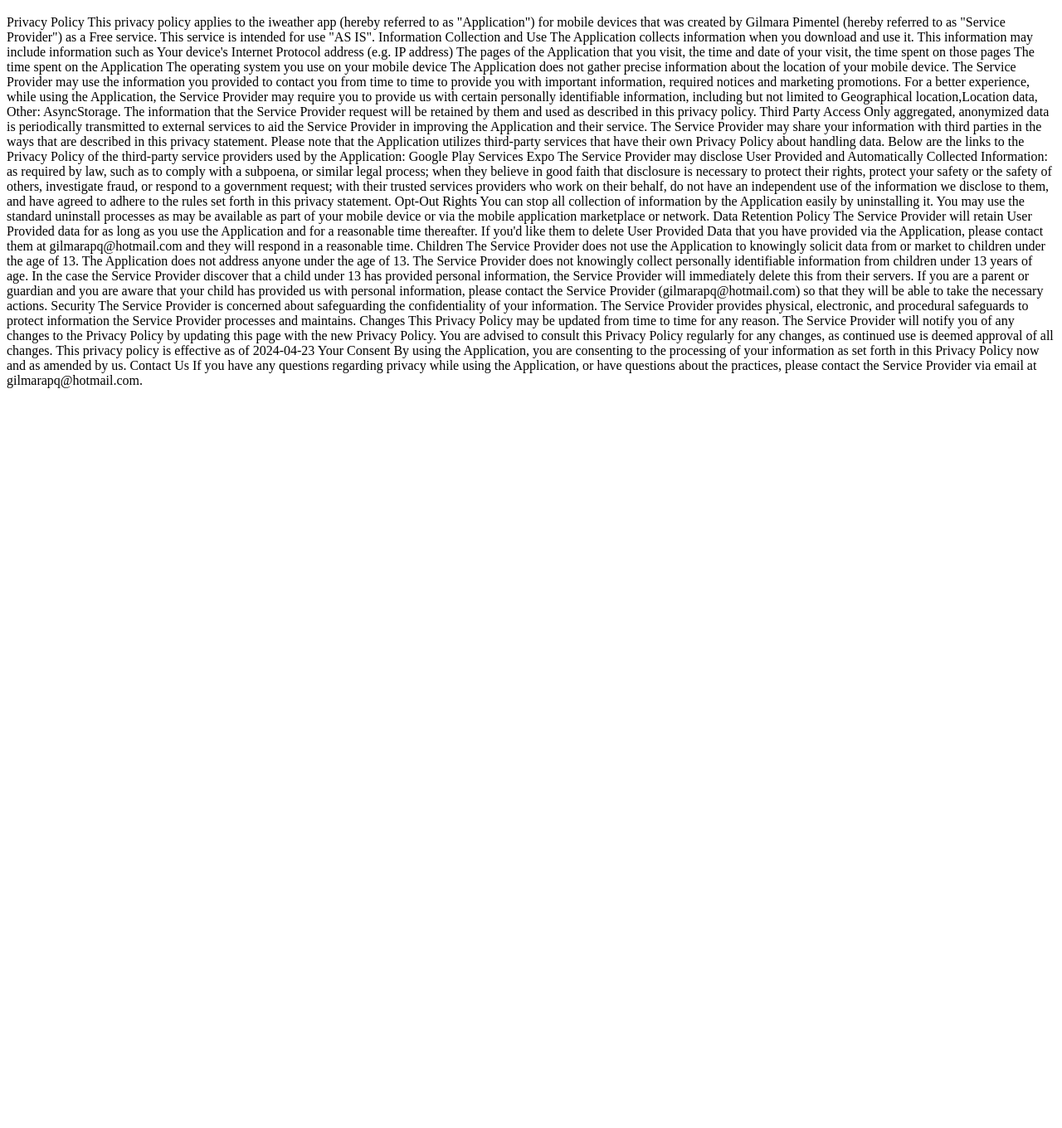
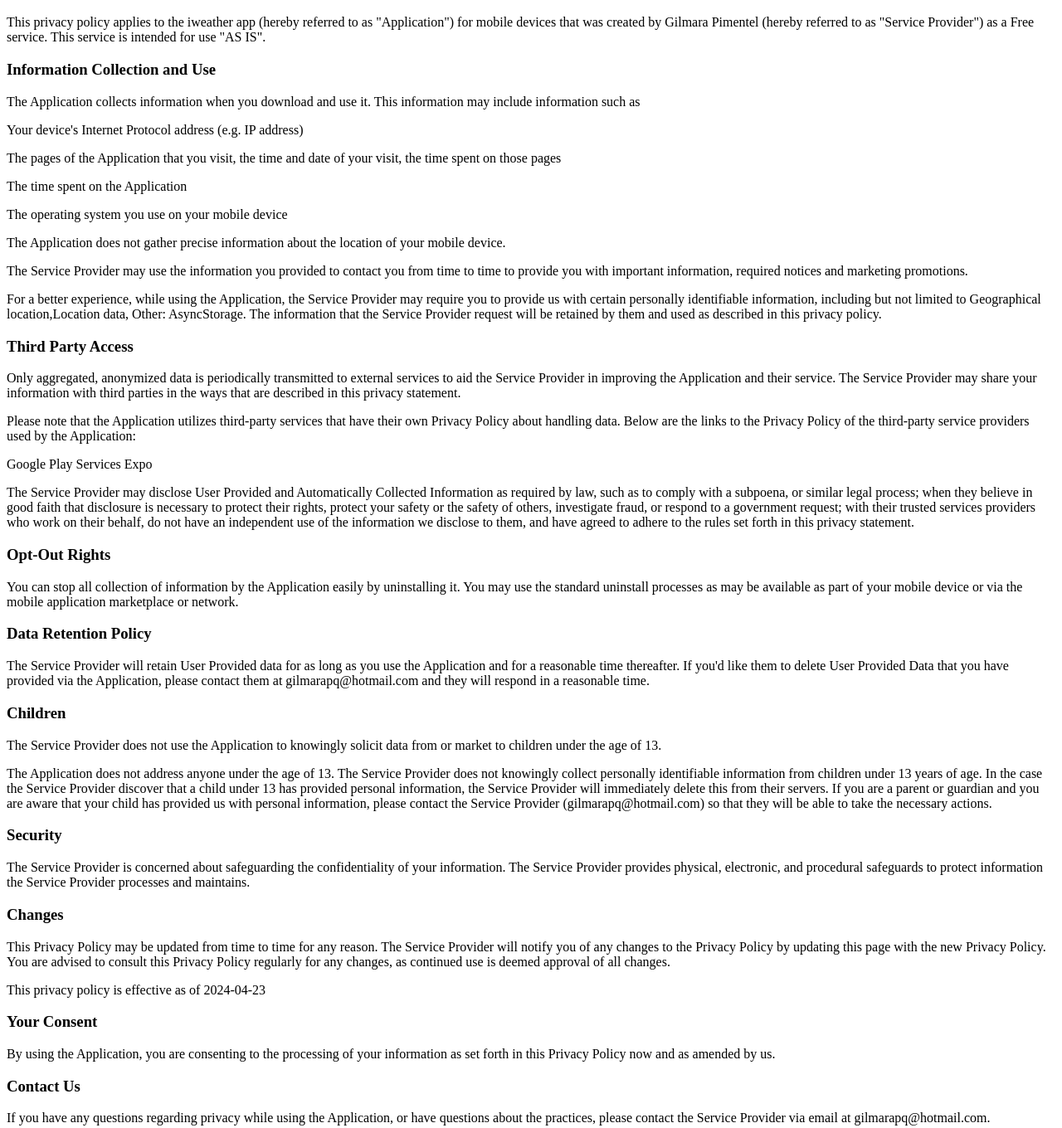
Before and after one commit to Gilmara-Git/Privacy-policy-mobile, a plain HTML site: page index.html in a window 1280 px wide. Shown: the part 48-1408 px from the top of the page at 83% size. Before the commit the page ends 800 px from the top, so only its background shows below. Drawn offline with Linux system fonts and the light colour scheme.

Commit message:
Update index.html
Format Privacy Policy

```diff
--- a/index.html
+++ b/index.html
@@ -4,59 +4,121 @@
       Privacy Policy
     </h1>
     <p>
-      Privacy Policy
+
+      <p>
         This privacy policy applies to the iweather app (hereby referred to as "Application") for mobile devices that was created by Gilmara Pimentel (hereby referred to as "Service Provider") as a Free service. This service is intended for use "AS IS".
 
+      </p>
+
+      <h3>
         Information Collection and Use
+      </h3>
+      <p>
         The Application collects information when you download and use it. This information may include information such as
+      </p>
+      <p>
         Your device's Internet Protocol address (e.g. IP address)
+      </p>
+      <p>
         The pages of the Application that you visit, the time and date of your visit, the time spent on those pages
+      </p>
+      <p>
         The time spent on the Application
+      </p>
+      <p>
         The operating system you use on your mobile device
+      </p>
 
+      <p>
         The Application does not gather precise information about the location of your mobile device.
+      </p>
 
+      <p>
         The Service Provider may use the information you provided to contact you from time to time to provide you with important information, required notices and marketing promotions.
+      </p>
 
+      <p>
         For a better experience, while using the Application, the Service Provider may require you to provide us with certain personally identifiable information, including but not limited to Geographical location,Location data, Other: AsyncStorage. The information that the Service Provider request will be retained by them and used as described in this privacy policy.
+      </p>
 
+      <h3>
         Third Party Access
+      </h3>
+      <p>
         Only aggregated, anonymized data is periodically transmitted to external services to aid the Service Provider in improving the Application and their service. The Service Provider may share your information with third parties in the ways that are described in this privacy statement.
+      </p>
 
+        <p>
           Please note that the Application utilizes third-party services that have their own Privacy Policy about handling data. Below are the links to the Privacy Policy of the third-party service providers used by the Application:
+        </p>
+        <p>
           Google Play Services
           Expo
+        </p>
 
-      The Service Provider may disclose User Provided and Automatically Collected Information:
+      <p>
+        The Service Provider may disclose User Provided and Automatically Collected Information
         as required by law, such as to comply with a subpoena, or similar legal process;
         when they believe in good faith that disclosure is necessary to protect their rights, protect your safety or the safety of others, investigate fraud, or respond to a government request;
         with their trusted services providers who work on their behalf, do not have an independent use of the information we disclose to them, and have agreed to adhere to the rules set forth in this privacy statement.
+      </p>
 
+      <h3>
         Opt-Out Rights
+      </h3>
+      <p>
         You can stop all collection of information by the Application easily by uninstalling it. You may use the standard uninstall processes as may be available as part of your mobile device or via the mobile application marketplace or network.
+      </p>
 
+      <h3>
         Data Retention Policy
+      </h3>
+      <p>
         The Service Provider will retain User Provided data for as long as you use the Application and for a reasonable time thereafter. If you'd like them to delete User Provided Data that you have provided via the Application, please contact them at gilmarapq@hotmail.com and they will respond in a reasonable time.
+      </p>
 
+      <h3>
         Children
+      </h3>
+      <p>
         The Service Provider does not use the Application to knowingly solicit data from or market to children under the age of 13.
+      </p>
 
+      <p>
         The Application does not address anyone under the age of 13. The Service Provider does not knowingly collect personally identifiable information from children under 13 years of age. In the case the Service Provider discover that a child under 13 has provided personal information, the Service Provider will immediately delete this from their servers. If you are a parent or guardian and you are aware that your child has provided us with personal information, please contact the Service Provider (gilmarapq@hotmail.com) so that they will be able to take the necessary actions.
+      </p>
 
+      <h3>
         Security
+      </h3>
+      <p>
         The Service Provider is concerned about safeguarding the confidentiality of your information. The Service Provider provides physical, electronic, and procedural safeguards to protect information the Service Provider processes and maintains.
+      </p>
 
+      <h3>
         Changes
+      </h3>
+      <p>
         This Privacy Policy may be updated from time to time for any reason. The Service Provider will notify you of any changes to the Privacy Policy by updating this page with the new Privacy Policy. You are advised to consult this Privacy Policy regularly for any changes, as continued use is deemed approval of all changes.
+      </p>
 
+      <p>
         This privacy policy is effective as of 2024-04-23
+      </p>
 
+      <h3>
         Your Consent
+      </h3>
+      <p>
         By using the Application, you are consenting to the processing of your information as set forth in this Privacy Policy now and as amended by us.
+      </p>
 
+      <h3>
         Contact Us
+      </h3>
+      <p>
         If you have any questions regarding privacy while using the Application, or have questions about the practices, please contact the Service Provider via email at gilmarapq@hotmail.com.
+      </p>
 
-    </p>
   </div>
 </html>
```
Lines whose indentation alone changed are shown as unchanged.
